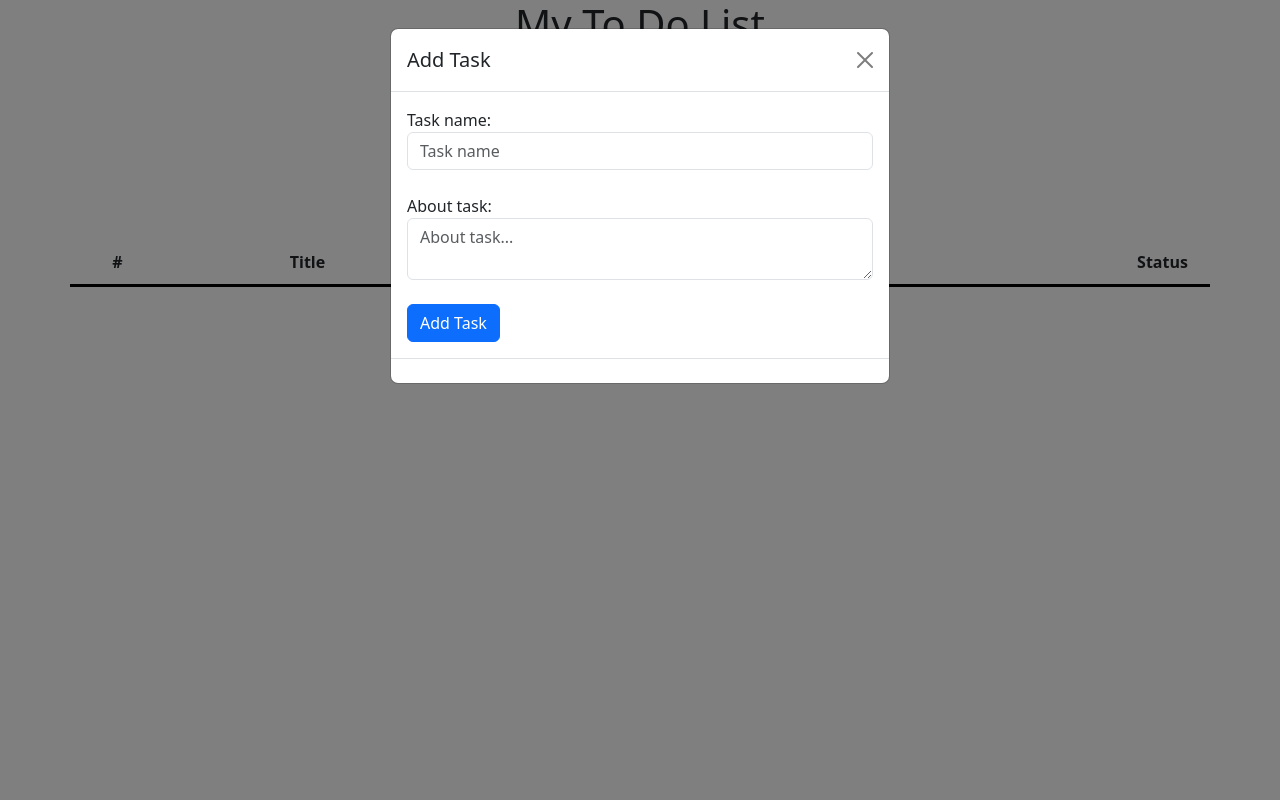
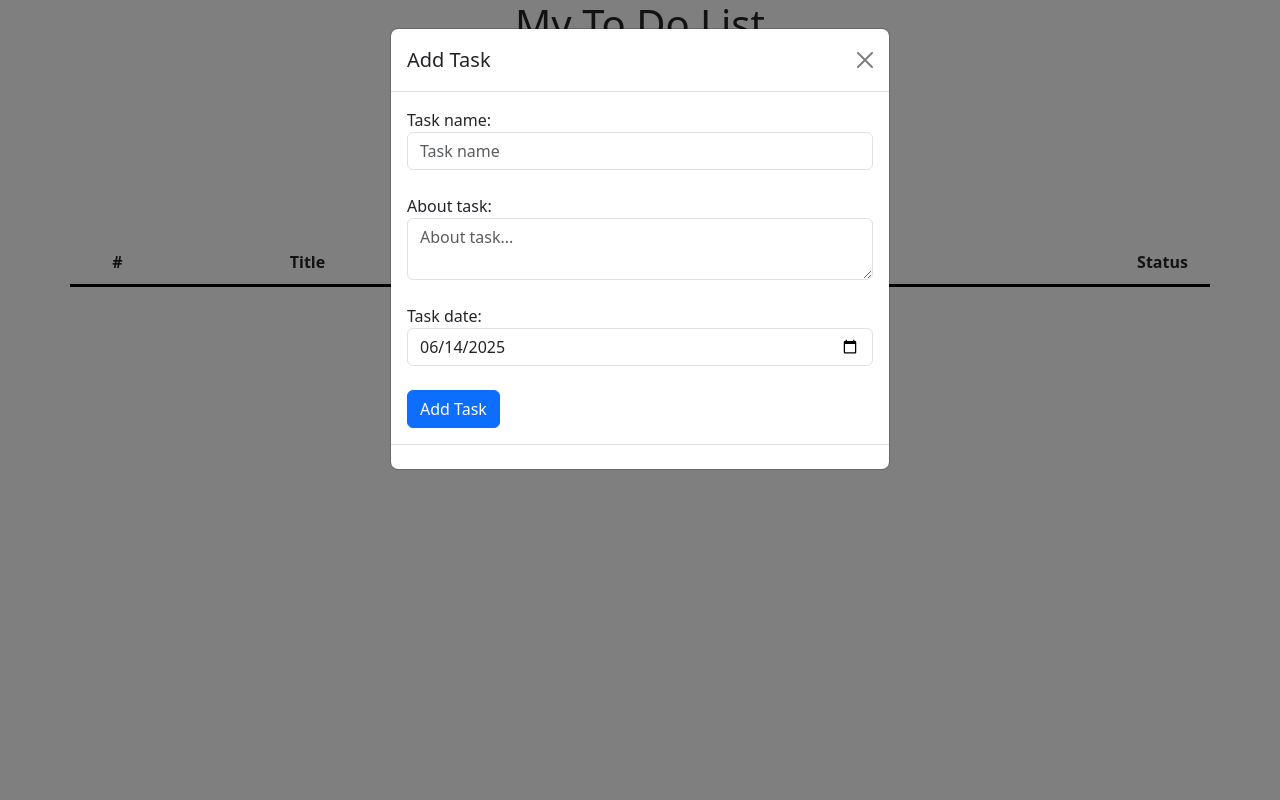
Before and after one commit to Legend03/ToDoListOnFlask, a Flask app: page / in a window 1280 px wide, after a click on "Add task". Run offline with Flask 3, Linux system fonts and the light colour scheme; data that the repository does not hold is empty.

Commit message:
Added data loading from the database by selected the date

```diff
--- a/app.py
+++ b/app.py
@@ -1,5 +1,10 @@
+import datetime
+
 from flask import Flask, request, redirect, render_template, jsonify
 from flask_sqlalchemy import SQLAlchemy
+from datetime import date
+
+DATE_FORMAT = "%Y-%m-%d"
 
 app = Flask(__name__)
 
@@ -15,12 +20,13 @@
     id = db.Column(db.Integer, primary_key = True)
     title = db.Column(db.String(100), nullable = False)
     content = db.Column(db.String(200), nullable = True)
+    date = db.Column(db.Date, nullable=False, default=date.today)
     status = db.Column(db.Boolean, default = False)
 
 @app.route('/')
 def index():
-    all_tasks = Task.query.order_by(Task.status, Task.title).all()
-    return render_template('index.html', all_tasks = all_tasks)
+    today_tasks = Task.query.filter(Task.date == date.today()).order_by(Task.status, Task.title).all()
+    return render_template('index.html', tasks = today_tasks)
 
 @app.route('/create-task', methods = ["POST"])
 def create_task():
@@ -28,12 +34,13 @@
     new_task = Task(
         title = data['title'],
         content = data['content'],
+        date = date.fromisoformat(data['date']),
     )
 
     db.session.add(new_task)
     db.session.commit()
 
-    return redirect("/")
+    return redirect("/update-task-list")
 
 @app.route('/update-task-status', methods = ["POST"])
 def update_task_status():
@@ -57,6 +64,35 @@
         'new_status': data['new_status']
     })
 
+@app.route('/update-task-list', methods = ["POST"])
+def update_task_list():
+    data = request.get_json()
+
+    if 'selected_date' not in data:
+        return jsonify({
+            'success': False,
+            'error': 'Invalid date',
+            'date': data['selected_date'],
+        }, 400)
+
+    selected_date = data['selected_date'][:10]
+
+    tasks_by_selected_date = Task.query.filter(Task.date == selected_date).order_by(Task.status, Task.title).all()
+
+    tasks_data = [{
+        'id': task.id,
+        'title': task.title,
+        'content': task.content,
+        'date': task.date,
+        'status': task.status,
+    } for task in tasks_by_selected_date]
+
+    print(tasks_by_selected_date)
+    return jsonify({
+        'success': True,
+        'message': 'Tasks got successfully',
+        'tasks_data': tasks_data,
+    })
 
 if __name__ == '__main__':
     app.run(debug=True)
--- a/static/js/calendar-slider.js
+++ b/static/js/calendar-slider.js
@@ -1,7 +1,8 @@
 const current_date = new Date()
 let selected_date = null
+document.querySelector('#taskDate').value = new Date().toISOString().substr(0, 10);
 
-update_week_view();
+document.addEventListener('DOMContentLoaded', add_event_listener_on_status_button(), update_week_view())
 
 function update_week_view(){
     const week_dates = get_week_dates(current_date);
@@ -29,7 +30,7 @@
 
         dateElement.addEventListener('click', () => {
             selected_date = date;
-            update_week_view();
+            load_data_by_date(date);
         })
 
         week_dates_container.appendChild(dateElement);
@@ -52,6 +53,72 @@
     return weekDates;
 }
 
+function load_data_by_date(date) {
+    fetch(`/update-task-list`, {
+        method: 'POST',
+        headers: {
+            'Content-Type': 'application/json',
+        },
+        body: JSON.stringify({
+            selected_date: date
+        })
+    })
+        .then(response => {
+            if (!response.ok) throw new Error('Ошибка сервера');
+            return response.json();
+        })
+        .then((data) => {
+            console.log(data['tasks_data'])
+            if (data.success) {
+                update_week_view(data['tasks_by_selected_date'])
+            }
+
+            const root = document.querySelector('.tasks-row')
+            root.innerHTML = '';
+
+            data['tasks_data'].forEach((task, index) => {
+                const row = document.createElement('div');
+                const col_index = document.createElement('div');
+                const col_title = document.createElement('div');
+                const col_content = document.createElement('div');
+                const col_status = document.createElement('div');
+                const button_status = document.createElement('button');
+                const icon_status = document.createElement('i');
+
+                row.classList.add('row', 'task-row');
+                row.dataset.id = task['id'];
+
+                col_index.classList.add('col-1', 'index', 'fw-bold', 'text-center');
+                col_index.textContent = index + 1;
+
+                col_title.classList.add('col-3');
+                col_title.textContent = task['title'];
+
+                col_content.classList.add('col-7');
+                col_content.textContent = task['content']
+
+                col_status.classList.add('col-1', 'text-center');
+
+                button_status.classList.add('status-button')
+
+                if (task['status']) {
+                    icon_status.classList.add('fs-4', 'bi-check-circle-fill', 'text-success')
+                    icon_status.dataset.status = 'true'
+                } else {
+                    icon_status.classList.add('fs-4', 'bi-x-circle-fill', 'text-danger')
+                    icon_status.dataset.status = 'false'
+                }
+                button_status.appendChild(icon_status);
+                col_status.appendChild(button_status);
+                row.append(col_index, col_title, col_content, col_status);
+                root.appendChild(row);
+            })
+        })
+        .then(() => {
+            add_event_listener_on_status_button();
+        });
+}
+
 document.querySelector('.prev-week').addEventListener('click', () => {
     current_date.setDate(current_date.getDate() - 7);
     update_week_view()
@@ -72,4 +139,45 @@
     return date.toLocaleDateString('en-US', { month: 'short', day: 'numeric' });
 }
 
-console.log(get_week_dates(current_date))
+function add_event_listener_on_status_button() {
+    const all_status_icon = document.querySelectorAll("i");
+
+    all_status_icon.forEach((status_icon) => {
+        status_icon.addEventListener('click', function (event) {
+            const row = this.closest('.row');
+            const task_id = row.dataset.id;
+            const current_status = status_icon.classList.contains('text-success');
+            const new_status = !current_status;
+
+            fetch(`/update-task-status`, {
+                method: 'POST',
+                headers: {
+                    'Content-Type': 'application/json',
+                },
+                body: JSON.stringify({
+                    task_id: task_id,
+                    new_status: new_status
+                })
+            })
+                .then(response => {
+                    if (!response.ok) throw new Error('Ошибка сервера');
+                    return response.json();
+                })
+                .then(() => {
+                        if (status_icon.classList.contains('text-danger')) {
+                            status_icon.classList.remove('bi-x-circle-fill', 'text-danger');
+                            status_icon.classList.add('bi-check-circle-fill', 'text-success');
+                            status_icon.dataset.status = "true";
+                        } else {
+                            status_icon.classList.remove('bi-check-circle-fill', 'text-success');
+                            status_icon.classList.add('bi-x-circle-fill', 'text-danger');
+                            status_icon.dataset.status = "false";
+                        }
+                    }
+                )
+                .then(() => {
+                    update_week_view();
+                });
+        })
+    })
+}
--- a/templates/index.html
+++ b/templates/index.html
@@ -27,13 +27,13 @@
             <button class="button-calendar prev-week">&lt;</button>
             <div class="calendar-header">
                 <div class="week-days">
-                    <div class="day">SUN</div>
                     <div class="day">MON</div>
                     <div class="day">TUE</div>
                     <div class="day">WED</div>
                     <div class="day">THU</div>
                     <div class="day">FRI</div>
                     <div class="day">SAT</div>
+                    <div class="day">SUN</div>
                 </div>
                 <div class="week-dates"></div>
             </div>
@@ -46,7 +46,8 @@
             <div class="col-7">Content</div>
             <div class="col-1">Status</div>
         </div>
-        {% for task in all_tasks %}
+        <div class="tasks-row">
+            {% for task in tasks %}
             <div class="row task-row" data-id="{{ task.id }}">
                 <div class="col-1 index fw-bold text-center">{{ loop.index }}</div>
                 <div class="col-3">{{ task.title }}</div>
@@ -62,6 +63,7 @@
                 </div>
             </div>
             {% endfor %}
+        </div>
     </main>
     <div class="modal fade" id="add_model" tabindex="-1" aria-labelledby="exampleModalLabel" aria-hidden="true">
         <div class="modal-dialog">
@@ -78,7 +80,10 @@
 
                         <label for="taskContent">About task:</label><br>
                         <textarea id="taskContent" class="form-multiline form-control" placeholder="About task..."
-                                  name="content" maxlength="200"></textarea>
+                                  name="content" maxlength="200"></textarea><br>
+
+                        <label for="taskDate">Task date:</label>
+                        <input id="taskDate" class="form-control" type="date" name="date">
                         <br>
 
                         <button type="submit" class="btn btn-primary">Add Task</button>
@@ -91,5 +96,4 @@
     </div>
 </body>
 <script src="{{ url_for('static', filename='js/calendar-slider.js') }}"></script>
-<script src="{{ url_for('static', filename='js/index.js') }}"></script>
 </html>
```
Lines whose indentation alone changed are shown as unchanged.
